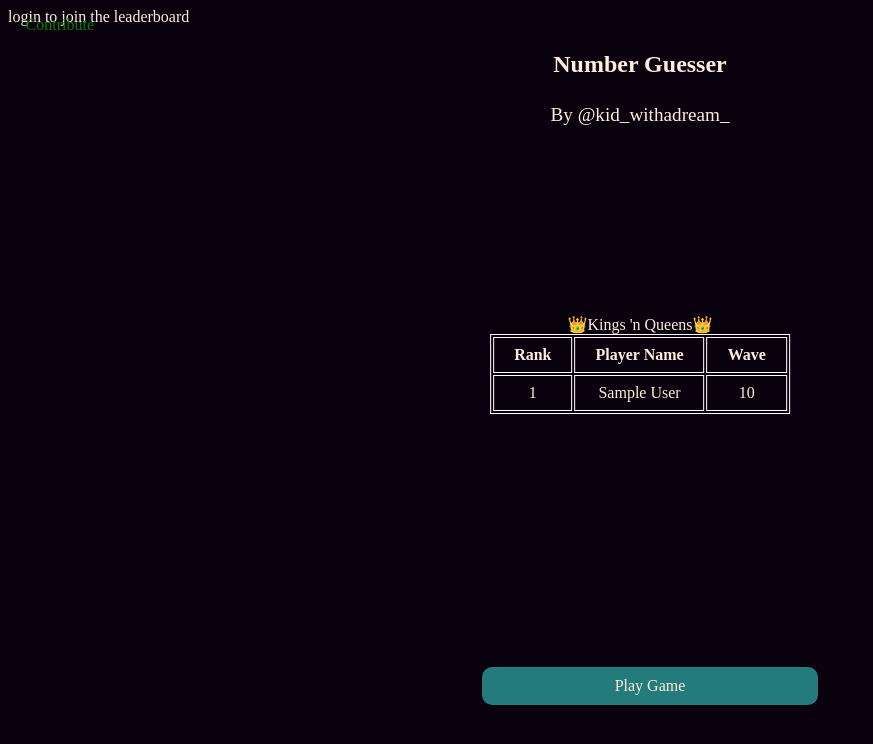
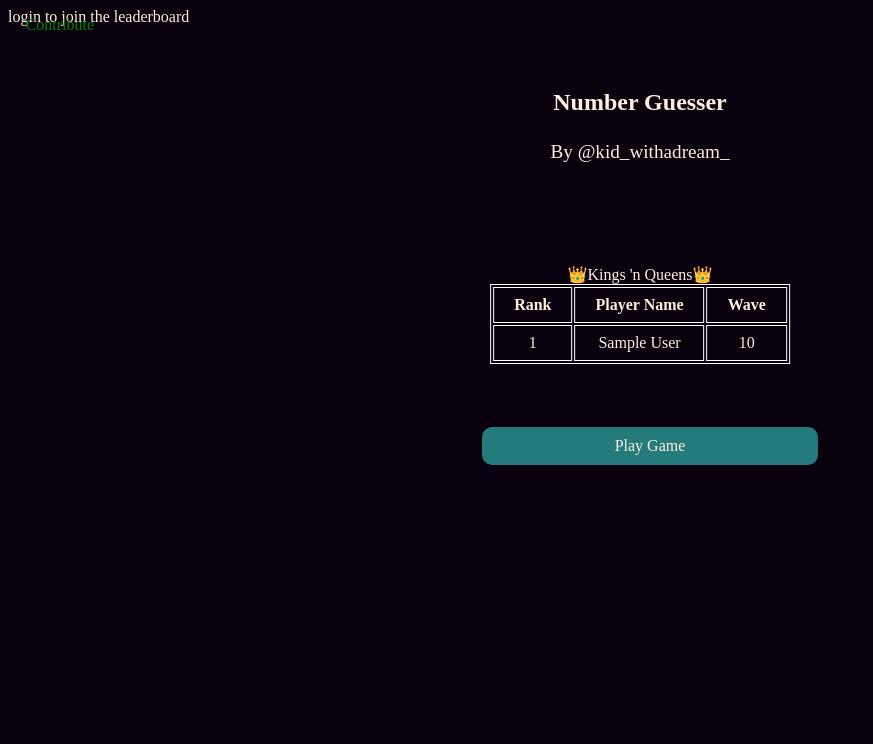
Before and after one commit to OlascoWorks/guesser, a Flask app: page / in a window 1280 px wide. Shown: the top 744 px of the page, without its empty margins (0-873 px from the left). Run offline with Flask 3, Linux system fonts and the light colour scheme; tables that the repository leaves empty hold one stand-in row (values such as "Sample post").

Commit message:
restyled

```diff
--- a/guesser/website/static/styles.css
+++ b/guesser/website/static/styles.css
@@ -61,7 +61,7 @@
 }
 
 #game-name {
-    margin-top: 2%;
+    margin-top: 5%;
     font-size: x-large;
     font-weight: bold;
 }
@@ -185,4 +185,17 @@
         width: 30%;
         height: 30vw;
     }
+
+    #table {
+        margin-top: 8%;
+    }
+
+    #play-btn {
+        margin-top: 5%;
+    }
+
+    #check-btn {
+        margin-top: 10%;
+        max-width: 35%;
+    }
 }
```
